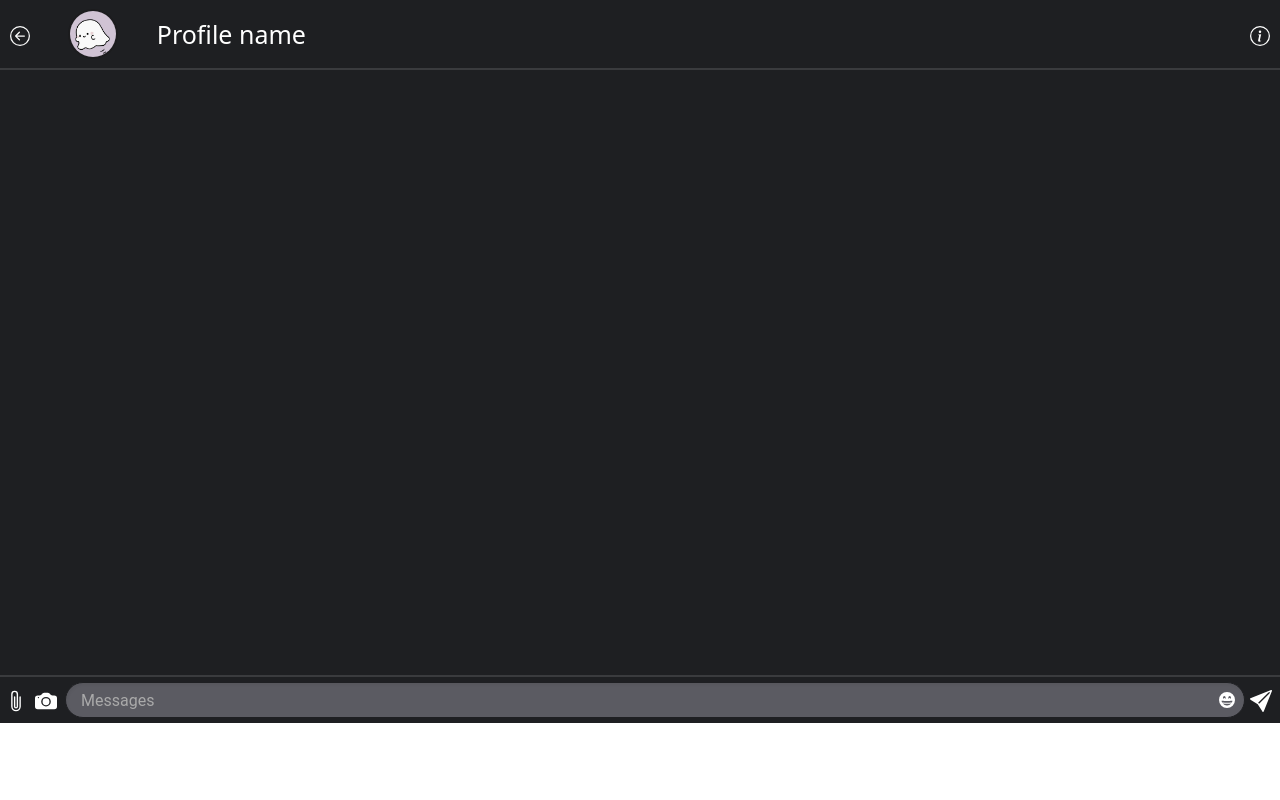
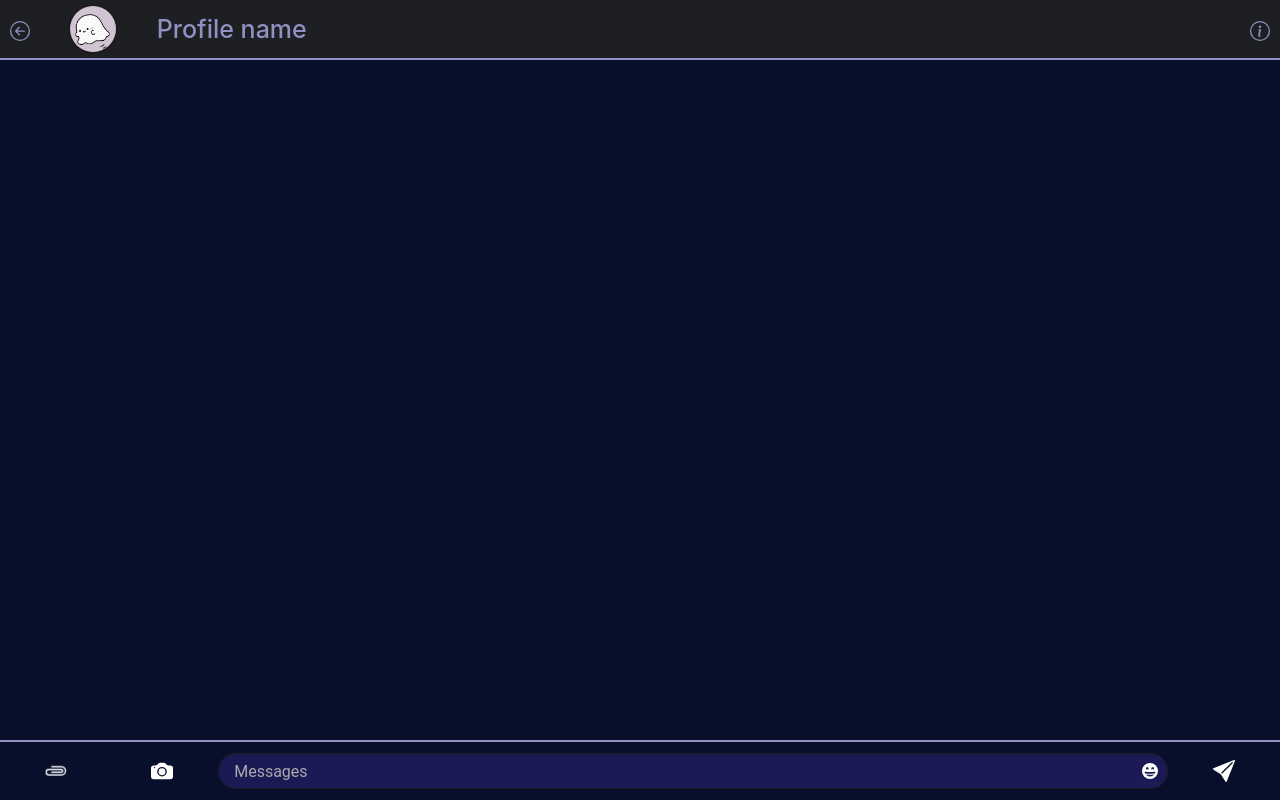
Before and after one commit to Nini010/Wisper, a Flask app: page /dm in a window 1280 px wide. Run offline with Flask 3, Linux system fonts and the light colour scheme; parts of the project's set-up code (start-up, migrations or seed data) failed here and were passed over; some libraries are stand-ins or nearby versions.

Commit message:
fixed dm page and made a separate header for the profile page

```diff
--- a/Source/Main.py
+++ b/Source/Main.py
@@ -261,35 +261,40 @@
 
 @app.route('/dm')
 def DM():
-    return render_template('DMs.html')
+    return render_template('DMs.html', page='dm')
 
 @app.route('/chats')
 def chats():
-    return render_template('chats.html')
+    users = [
+        {'name': 'Oliver', 'profile_pic': 'static/images/pfp.jpg'},
+        {'name': 'John', 'profile_pic': 'static/images/pfp2.jpg'},
+        {'name': 'Jane', 'profile_pic': 'static/images/pfp3.jpg'},
+    ]
+    return render_template('chats.html', page='home', users=users)
 
 @app.route('/settings')
 def settings():
-    return render_template('settings.html')
+    return render_template('settings.html', page='set')
 
 @app.route('/settings/edit')
 def edit():
-    return render_template('EditProfile.html')
+    return render_template('EditProfile.html', page='edit')
 
 @app.route('/search')
 def search():
-    return render_template('Search.html')
+    return render_template('Search.html', page='search')
 
 @app.route('/profile')
 def profile():
-    return render_template('Profilepage.html')
+    return render_template('Profilepage.html', page='settings')
 
 @app.route('/notification')
 def notification():
-    return render_template('notifications.html')
+    return render_template('notifications.html', page='notif')
 
 @app.route('/profileinfo')
 def profileinfo():
-    return render_template('ProfileInfo.html')
+    return render_template('ProfileInfo.html', page='profileinfo')
 
 if __name__ == '__main__':
     app.run(host='0.0.0.0', port=5000, debug=True, ssl_context=('ssl.crt', 'ssl.key'))
--- a/Source/static/css/DMs.css
+++ b/Source/static/css/DMs.css
@@ -1,13 +1,3 @@
-body {
-  background-color: #1e1f22;
-  color: #ffffff;
-  margin: 0;
-  font-family: 'Inter',
-    sans-serif;
-  display: flex;
-  width: 100vw;
-}
-
 .bg {
   background-color: #1e1f22;
   color: #ffffff;
@@ -16,16 +6,22 @@
   flex: 1;
 }
 
-.header {
+.dm-header {
   justify-content: flex-start;
   display: grid;
   grid-template-columns: 30px 50px 1fr 30px;
-  height: 70px;
+  height: 60px;
+  vertical-align: middle;
   justify-content: space-between;
   align-items: center;
-  background-color: #1e1f22;
-  border-bottom: 2px solid #3a3b3e;
+
+  background-color: transparent;
+  border-bottom: 2px solid #9290C3;
   gap: 3%;
+}
+
+.uploads {
+  rotate: 270deg;
 }
 
 .arrow-icon {
@@ -60,6 +56,7 @@
   align-items: center;
   justify-content: flex-start;
   margin: 0;
+  color: #9290C3;
 }
 
 .info-icon {
@@ -69,21 +66,27 @@
 .chats-disp-sec {
   display: grid;
   grid-template-columns: 1fr 1fr;
-  height: 75.6vh;
+
 }
 
 .Text-container {
-  justify-content: flex-end;
   display: grid;
-  grid-template-columns: 25px 25px 1fr 25px;
+  grid-template-columns: 8% 8% 1fr 8%;
+  justify-content: space-between;
   align-items: center;
   padding: 5px;
-  margin-top: auto;
-  border-top: 2px solid #3a3b3e;
+  background-color: #070F2B;
+  height: 60px;
+  border-top: 2px solid #9290C3;
   gap: 5px;
+  position: fixed;
+  bottom: 0;
+  left: 0;
+  width: 100%;
+  z-index: 1000;
 }
 
-.input {
+.dm-input {
   position: relative;
   display: flex;
   width: 100%;
@@ -99,7 +102,7 @@
   border-radius: 20px;
   font-size: 16px;
   outline: none;
-  background-color: #5b5b62;
+  background-color: #1B1A55;
   color: #fbfbfb;
   box-shadow: inset 1px 2px 3px rgba(0, 0, 0, 0.05);
 }
@@ -140,8 +143,8 @@
   bottom: 50px;
   left: auto;
   right: 10px;
-  background-color: white;
-  border: 1px solid #ddd;
+  background-color: rgb(227, 226, 235);
+  border: 1px solid #394c9f;
   border-radius: 8px;
   width: 200px;
   max-height: 200px;
@@ -159,7 +162,7 @@
 }
 
 .emoji-panel span:hover {
-  background-color: #f0f0f0;
+  background-color: #505077;
   border-radius: 4px;
 }
 
@@ -172,3 +175,11 @@
   justify-content: start;
   margin-right: 8px;
 }
+
+.dm-icons {
+  margin: 0;
+  padding: 0;
+  display: flex;
+  align-content: center;
+  justify-content: center;
+}
--- a/Source/templates/DMs.html
+++ b/Source/templates/DMs.html
@@ -6,21 +6,21 @@
   <meta charset="UTF-8">
   <meta name="viewport" content="width=device-width, initial-scale=1.0">
   <link rel="stylesheet" href="static\css\DMs.css">
-
-  <!-- Link to Bootstrap CSS -->
   <link rel="stylesheet" href="{{ url_for('static', filename='bootstrap/css/bootstrap.min.css') }}">
+  <link rel="stylesheet" href="static\css\chats.css">
+  <link rel="stylesheet" href="static\css\settings.css">
 </head>
 
 <body>
   <div class="bg">
     <!-- Link to Bootstrap JS -->
     <script src="{{ url_for('static', filename='bootstrap/js/bootstrap.bundle.min.js') }}"></script>
-    <div class="header">
+    <div class=" dm-header">
       <a href="{{ url_for('chats') }}" class="arrow">
         <div class="arrow-icon">
           <svg xmlns="http://www.w3.org/2000/svg" width="20" height="20" fill="currentColor"
             class="bi bi-arrow-left-circle" viewBox="0 0 16 16">
-            <path fill-rule="evenodd"
+            <path fill-rule="evenodd" fill="#9290C3"
               d="M1 8a7 7 0 1 0 14 0A7 7 0 0 0 1 8m15 0A8 8 0 1 1 0 8a8 8 0 0 1 16 0m-4.5-.5a.5.5 0 0 1 0 1H5.707l2.147 2.146a.5.5 0 0 1-.708.708l-3-3a.5.5 0 0 1 0-.708l3-3a.5.5 0 1 1 .708.708L5.707 7.5z" />
           </svg>
         </div>
@@ -34,9 +34,9 @@
       <div class="info-icon">
         <svg xmlns="http://www.w3.org/2000/svg" width="20" height="20" fill="currentColor" class="bi bi-info-circle"
           viewBox="0 0 16 16">
-          <path d="M8 15A7 7 0 1 1 8 1a7 7 0 0 1 0 14m0 1A8 8 0 1 0 8 0a8 8 0 0 0 0 16" />
+          <path d="M8 15A7 7 0 1 1 8 1a7 7 0 0 1 0 14m0 1A8 8 0 1 0 8 0a8 8 0 0 0 0 16" fill="#9290C3" />
           <path
-            d="m8.93 6.588-2.29.287-.082.38.45.083c.294.07.352.176.288.469l-.738 3.468c-.194.897.105 1.319.808 1.319.545 0 1.178-.252 1.465-.598l.088-.416c-.2.176-.492.246-.686.246-.275 0-.375-.193-.304-.533zM9 4.5a1 1 0 1 1-2 0 1 1 0 0 1 2 0" />
+            d="m8.93 6.588-2.29.287-.082.38.45.083c.294.07.352.176.288.469l-.738 3.468c-.194.897.105 1.319.808 1.319.545 0 1.178-.252 1.465-.598l.088-.416c-.2.176-.492.246-.686.246-.275 0-.375-.193-.304-.533zM9 4.5a1 1 0 1 1-2 0 1 1 0 0 1 2 0" fill="#9290C3" />
         </svg>
       </div>
     </div>
@@ -45,7 +45,7 @@
     </div>
     <div class="Text-container">
       <!--Upload icon-->
-      <div class="uploads">
+      <div class="uploads dm-icons">
         <svg xmlns="http://www.w3.org/2000/svg" width="22" height="22" fill="currentColor" class="bi bi-paperclip"
           viewBox="0 0 16 16">
           <path
@@ -54,7 +54,7 @@
       </div>
 
       <!--Take Photo icon-->
-      <div class="take-photo">
+      <div class="take-photo dm-icons">
         <svg xmlns="http://www.w3.org/2000/svg" width="22" height="22" fill="currentColor" class="bi bi-camera-fill"
           viewBox="0 0 16 16">
           <path d="M10.5 8.5a2.5 2.5 0 1 1-5 0 2.5 2.5 0 0 1 5 0" />
@@ -62,8 +62,8 @@
             d="M2 4a2 2 0 0 0-2 2v6a2 2 0 0 0 2 2h12a2 2 0 0 0 2-2V6a2 2 0 0 0-2-2h-1.172a2 2 0 0 1-1.414-.586l-.828-.828A2 2 0 0 0 9.172 2H6.828a2 2 0 0 0-1.414.586l-.828.828A2 2 0 0 1 3.172 4zm.5 2a.5.5 0 1 1 0-1 .5.5 0 0 1 0 1m9 2.5a3.5 3.5 0 1 1-7 0 3.5 3.5 0 0 1 7 0" />
         </svg>
       </div>
-      <!--Inoput Section-->
-      <div class="input">
+      <!--Input Section-->
+      <div class="dm-input">
         <input class="messages" type="text" placeholder="Messages">
         <div class="emoji">
           <svg id="emoji-toggle" xmlns="http://www.w3.org/2000/svg" width="16" height="16" fill="currentColor"
@@ -121,7 +121,7 @@
         });
       </script>
 
-      <div class="send">
+      <div class="send dm-icons">
         <svg xmlns="http://www.w3.org/2000/svg" width="22" height="22" fill="currentColor" class="bi bi-send-fill"
           viewBox="0 0 16 16">
           <path
--- a/Source/templates/Search.html
+++ b/Source/templates/Search.html
@@ -2,7 +2,7 @@
 
 {% block content %}
 <div class="search-container">
-  <input class="search-bar" type="text" placeholder="Find Friends">
+  <input class="search-bar" type="text" placeholder="Search">
   <button class="search-icon">
     <svg xmlns:xlink="http://www.w3.org/1999/xlink" xmlns="http://www.w3.org/2000/svg" aria-label="Search"
       class="x1lliihq x1n2onr6 x5n08af" fill="#9290C3" height="24" role="img" viewBox="0 0 24 24" width="24">
@@ -15,7 +15,7 @@
     </svg>
   </button>
 </div>
-<!--Add Friends section placeholders-->
+
 <div class="req" id="requests">
   <div class="find-friend">
     <div class="dp">
```
Also changed, not shown: Source/static/css/chats.css (+26 -10 lines), Source/templates/Profilepage.html (+3 -5 lines), Source/templates/base.html (+11 -2 lines), Source/templates/chats.html (+6 -2 lines), Source/profile.db, profile.db (added).
